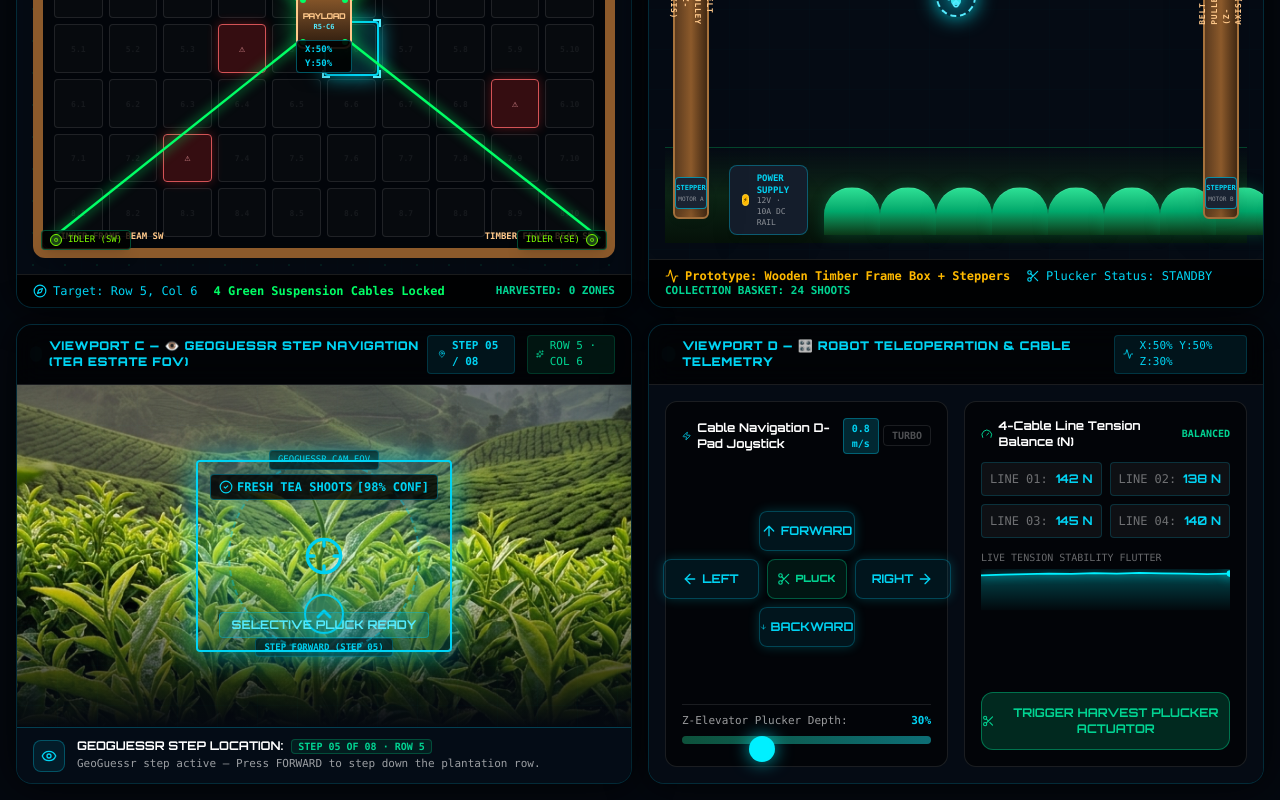
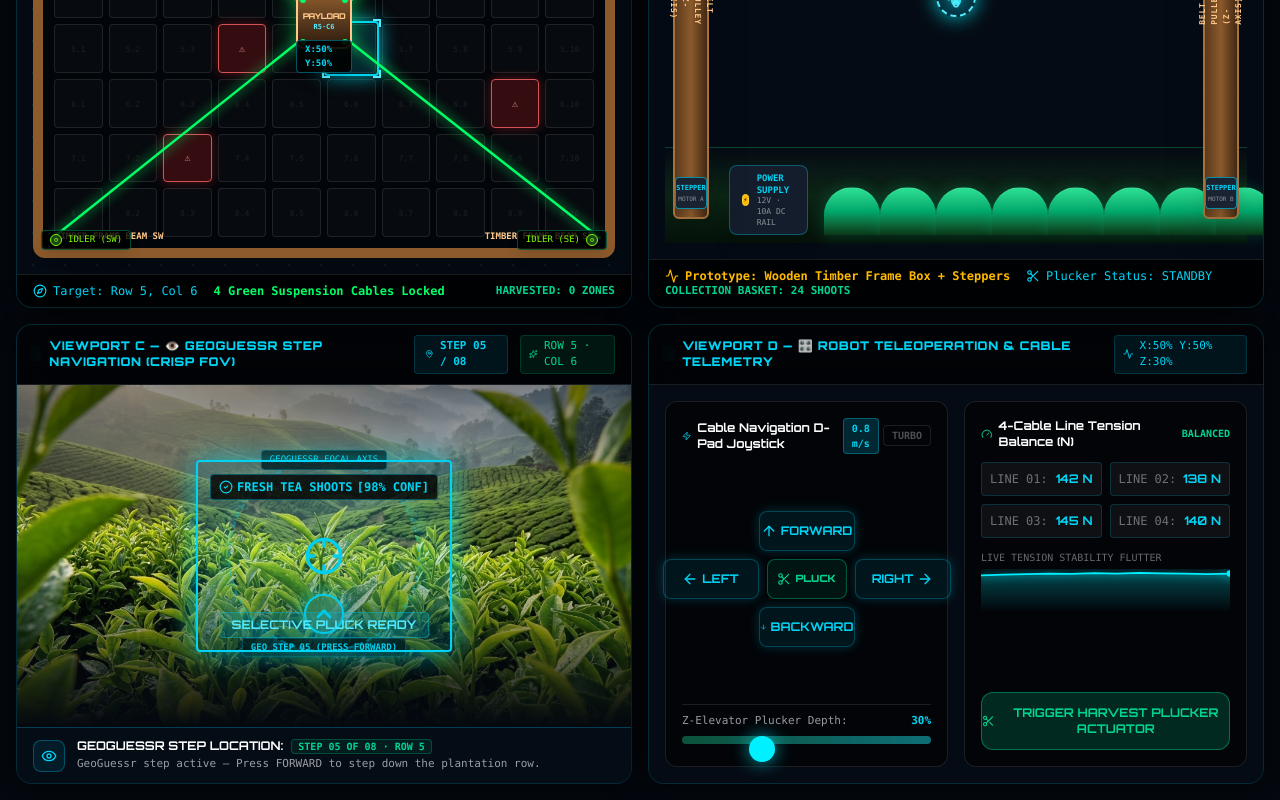
Before and after one commit to kavinjp486/ARISE, a React (Vite) app in the folder frontend/: page / in a window 1280 px wide. Shown: the part 424-1224 px from the top of the page. Built offline with nearby package versions, Linux system fonts and the light colour scheme; the HTML template or start-up script is replaced by a standard one.

Commit message:
Fix First-Person View step transition to remove image blur and scaling, ensuring crystal-clear crisp step focal shifts

```diff
--- a/frontend/src/components/digitaltwin/FirstPersonCameraHUD.tsx
+++ b/frontend/src/components/digitaltwin/FirstPersonCameraHUD.tsx
@@ -36,21 +36,24 @@ export function FirstPersonCameraHUD({
 
   // GeoGuessr Discrete Step Index derived from posY (0 to 7 steps)
   const stepIndex = Math.min(7, Math.max(0, Math.floor(((100 - posY) / 100) * 8)));
-  const [isStepping, setIsStepping] = useState(false);
+  const [isShutterActive, setIsShutterActive] = useState(false);
   const [prevStep, setPrevStep] = useState(stepIndex);
 
-  // Trigger optical motion blur flash whenever stepIndex changes
+  // Trigger crisp camera shutter flash on step change
   useEffect(() => {
     if (stepIndex !== prevStep) {
-      setIsStepping(true);
+      setIsShutterActive(true);
       setPrevStep(stepIndex);
-      const timer = setTimeout(() => setIsStepping(false), 300);
+      const timer = setTimeout(() => setIsShutterActive(false), 200);
       return () => clearTimeout(timer);
     }
   }, [stepIndex, prevStep]);
 
-  // GeoGuessr Lateral Pan (Left/Right)
-  const lateralPanX = (50 - posX) * 3.8;
+  // Crisp GeoGuessr Position Translation (No scaling/blur)
+  // X pan (posX: 0..100) -> 30% to 70% background focal alignment
+  // Y step (posY: 0..100) -> 20% to 80% background focal depth alignment
+  const bgPosX = 50 + (posX - 50) * 0.45;
+  const bgPosY = 50 + (posY - 50) * 0.45;
 
   return (
     <div className="relative w-full h-full min-h-[460px] bg-[#04080F] border border-cyan-500/20 rounded-2xl overflow-hidden flex flex-col font-sans select-none shadow-[0_0_40px_rgba(0,0,0,0.8)]">
@@ -59,7 +62,7 @@ export function FirstPersonCameraHUD({
         <div className="flex items-center gap-2.5">
           <div className="h-2 w-2 rounded-full bg-cyan-400 animate-ping" />
           <span className="font-orb font-black text-xs text-cyan-400 tracking-wider">
-            VIEWPORT C — 👁️ GEOGUESSR STEP NAVIGATION (TEA ESTATE FOV)
+            VIEWPORT C — 👁️ GEOGUESSR STEP NAVIGATION (CRISP FOV)
           </span>
         </div>
 
@@ -78,34 +81,25 @@ export function FirstPersonCameraHUD({
 
       {/* Main GeoGuessr Style Downward/Forward Camera Viewport */}
       <div className="relative flex-1 w-full bg-[#050E0A] overflow-hidden flex items-center justify-center">
-        {/* Optical Shutter Flash on Step Transition */}
+        {/* Crisp Camera Shutter Flash Overlay */}
         <AnimatePresence>
-          {isStepping && (
+          {isShutterActive && (
             <motion.div
-              initial={{ opacity: 0.8 }}
+              initial={{ opacity: 0.6 }}
               animate={{ opacity: 0 }}
               exit={{ opacity: 0 }}
-              transition={{ duration: 0.3 }}
-              className="absolute inset-0 bg-cyan-400/20 backdrop-blur-sm z-30 pointer-events-none"
+              transition={{ duration: 0.2 }}
+              className="absolute inset-0 bg-cyan-300/30 z-30 pointer-events-none"
             />
           )}
         </AnimatePresence>
 
-        {/* Photorealistic First-Person Tea Estate Image Layer */}
+        {/* Photorealistic First-Person Tea Estate Image (Crisp & Sharp - No Blur/Zoom) */}
         <motion.div
-          className="absolute -inset-16 bg-cover bg-center"
-          animate={{
-            scale: 1.05 + stepIndex * 0.05,
-            x: lateralPanX,
-            filter: isStepping ? "blur(3px)" : "blur(0px)",
-          }}
-          transition={{
-            type: "spring",
-            stiffness: 160,
-            damping: 18,
-          }}
+          className="absolute inset-0 bg-cover bg-center transition-all duration-300 ease-out"
           style={{
             backgroundImage: `url('/tea_plantation_fpv.png')`,
+            backgroundPosition: `${bgPosX}% ${bgPosY}%`,
           }}
         />
 
@@ -124,13 +118,13 @@ export function FirstPersonCameraHUD({
           <motion.div
             animate={{ y: [0, -8, 0] }}
             transition={{ repeat: Infinity, duration: 1.2, ease: "easeInOut" }}
-            className="flex flex-col items-center gap-1 cursor-pointer"
+            className="flex flex-col items-center gap-1"
           >
             <div className="h-10 w-10 rounded-full bg-cyan-500/20 border-2 border-cyan-400 flex items-center justify-center text-cyan-400 shadow-[0_0_20px_rgba(0,240,255,0.6)] backdrop-blur-md">
               <ChevronUp className="h-6 w-6 stroke-[3]" />
             </div>
             <span className="font-mono text-[9px] font-bold text-cyan-400 bg-black/80 px-2 py-0.5 rounded border border-cyan-500/30">
-              STEP FORWARD (STEP 0{stepIndex + 1})
+              GEO STEP 0{stepIndex + 1} (PRESS FORWARD)
             </span>
           </motion.div>
         </div>
@@ -140,7 +134,7 @@ export function FirstPersonCameraHUD({
           <div className="relative w-48 h-48 border-2 border-dashed border-cyan-400/40 rounded-full flex items-center justify-center shadow-[0_0_25px_rgba(0,240,255,0.25)]">
             <Crosshair className="h-10 w-10 text-cyan-400" />
             <span className="absolute -top-3 text-[9px] font-mono text-cyan-400 bg-black/80 px-2 py-0.5 rounded border border-cyan-500/30">
-              GEOGUESSR CAM FOV
+              GEOGUESSR FOCAL AXIS
             </span>
           </div>
         </div>
```
